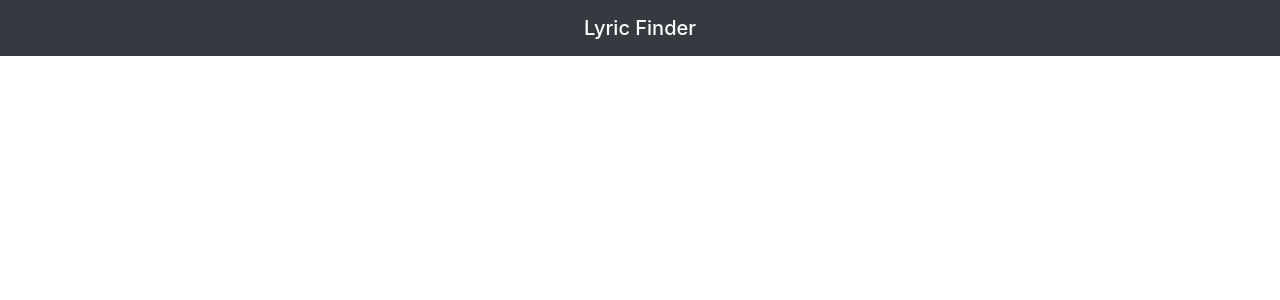
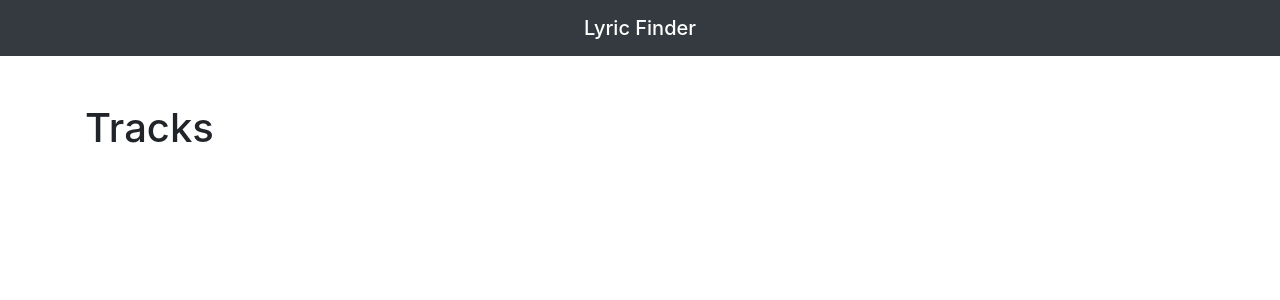
Before and after one commit to denis-fominykh/lyric-search-app-react, a React (Create React App) app: page / in a window 1280 px wide. Shown: the top 300 px of the page. Built offline with nearby package versions, Linux system fonts and the light colour scheme.

Commit message:
creating the index and tracks components

```diff
--- a/src/App.js
+++ b/src/App.js
@@ -1,13 +1,21 @@
 import React from 'react';
-import { BrowserRouter, Route, Switch } from 'react-router-dom';
+import { BrowserRouter as Router, Route, Switch } from 'react-router-dom';
 import './App.scss';
 
 import { Navbar } from './components/layout/Navbar';
+import { Index } from './components/layout/Index';
 
 export function App() {
   return (
-    <div className="App">
-      <Navbar />
-    </div>
+    <Router>
+      <React.Fragment>
+        <Navbar />
+        <div className="container">
+          <Switch>
+            <Route exact path="/" component={Index} />
+          </Switch>
+        </div>
+      </React.Fragment>
+    </Router>
   );
 }
--- /dev/null
+++ b/src/components/layout/Index.js
@@ -0,0 +1,10 @@
+import React from 'react';
+import { Tracks } from '../tracks/Tracks';
+
+export const Index = () => {
+  return (
+    <React.Fragment>
+      <Tracks />
+    </React.Fragment>
+  );
+};
--- /dev/null
+++ b/src/components/tracks/Tracks.js
@@ -0,0 +1,11 @@
+import React, { Component } from 'react';
+
+export class Tracks extends Component {
+  render() {
+    return (
+      <div>
+        <h1>Tracks</h1>
+      </div>
+    )
+  }
+}
```
